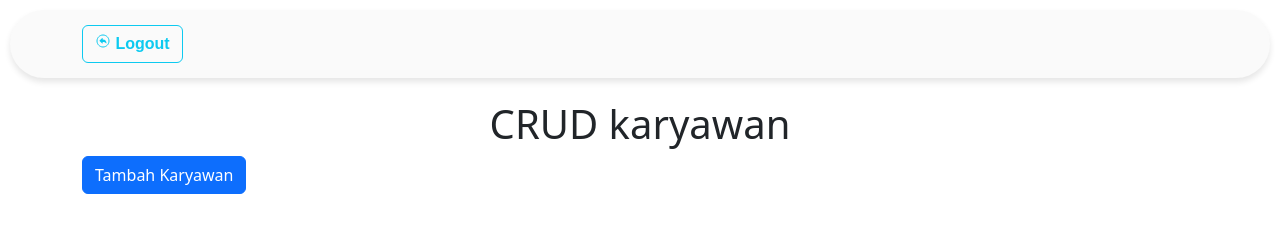
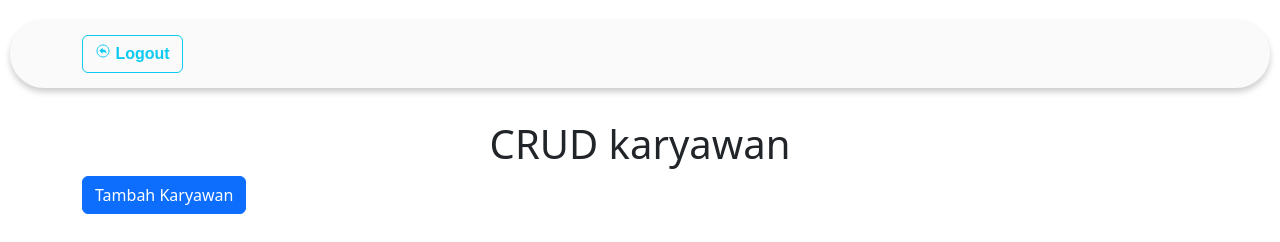
Before and after one commit to muhmmdfath/crud1, a CodeIgniter 4 app: the page made by app/Views/index.php in a window 1280 px wide. Shown: the top 242 px of the page. Run offline with PHP 8.4 and a stand-in for CodeIgniter, Linux system fonts and the light colour scheme; the template is opened without the code that fills it, so the values that code supplies are empty; some libraries are stand-ins or nearby versions.

Commit message:
repair interface

```diff
--- a/app/Views/index.php
+++ b/app/Views/index.php
@@ -36,7 +36,7 @@
   </header>
 
   <div class="container">
-    <h1 class="text-center mt-5" style="margin-top:100px !important;">CRUD karyawan</h1>
+    <h1 class="text-center mt-5" style="margin-top:120px !important;">CRUD karyawan</h1>
     <a href="/karyawan/tambah" class="btn btn-primary">
       Tambah Karyawan
     </a>
--- a/public/style2.css
+++ b/public/style2.css
@@ -12,7 +12,8 @@
   right: 10px; /* Jarak dari kanan */
   width: auto; /* Lebar menyesuaikan */
   z-index: 999; /* Pastikan berada di atas elemen lain */
-  box-shadow: 0 4px 6px rgba(0, 0, 0, 0.1); /* Menambahkan bayangan untuk efek */
+  box-shadow: 0 4px 6px rgba(0, 0, 0, 0.2); /* Menambahkan bayangan untuk efek */
+  margin-top: 20px;
 }
 
 /* Brand logo */
```
Lines whose indentation alone changed are shown as unchanged.
